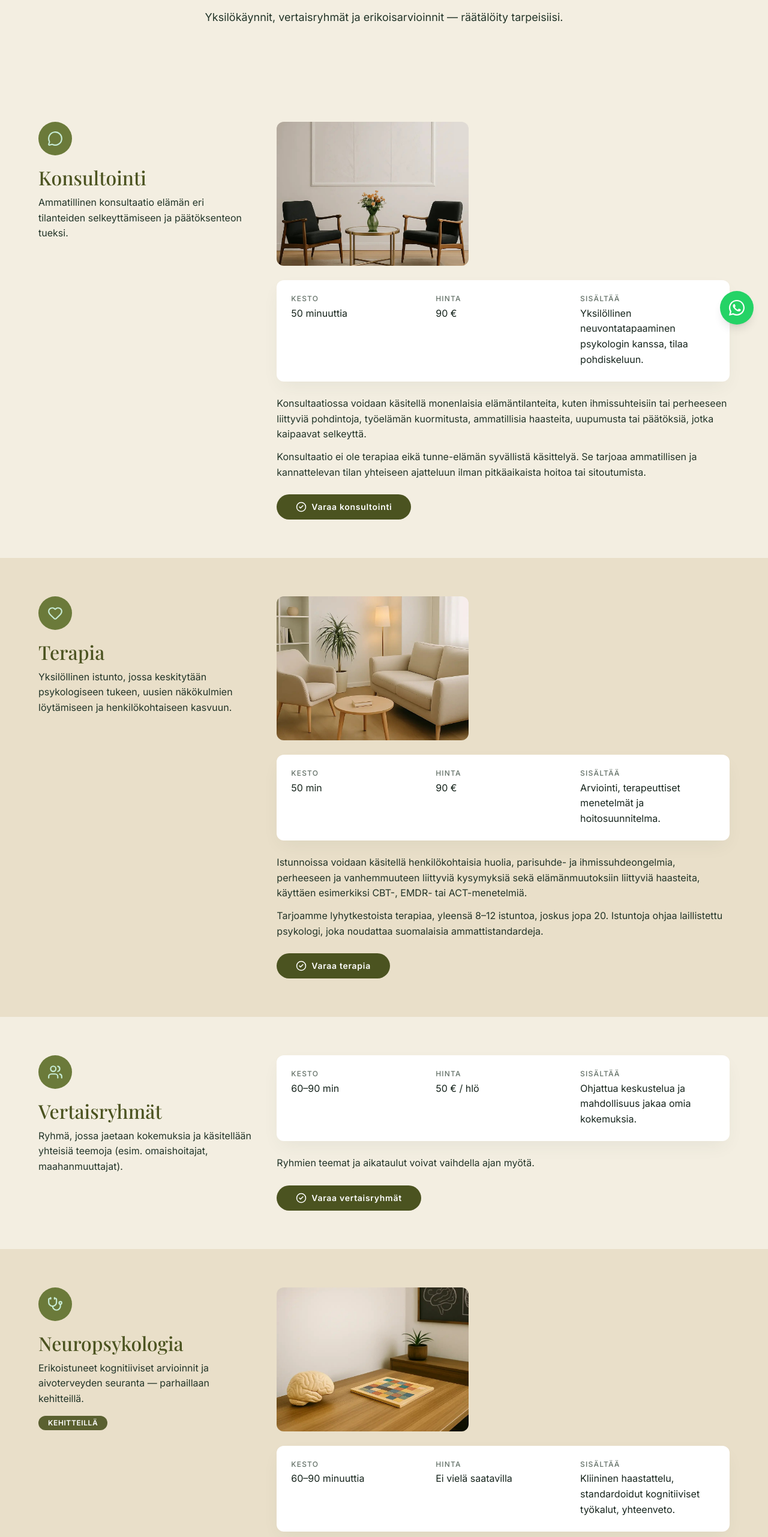
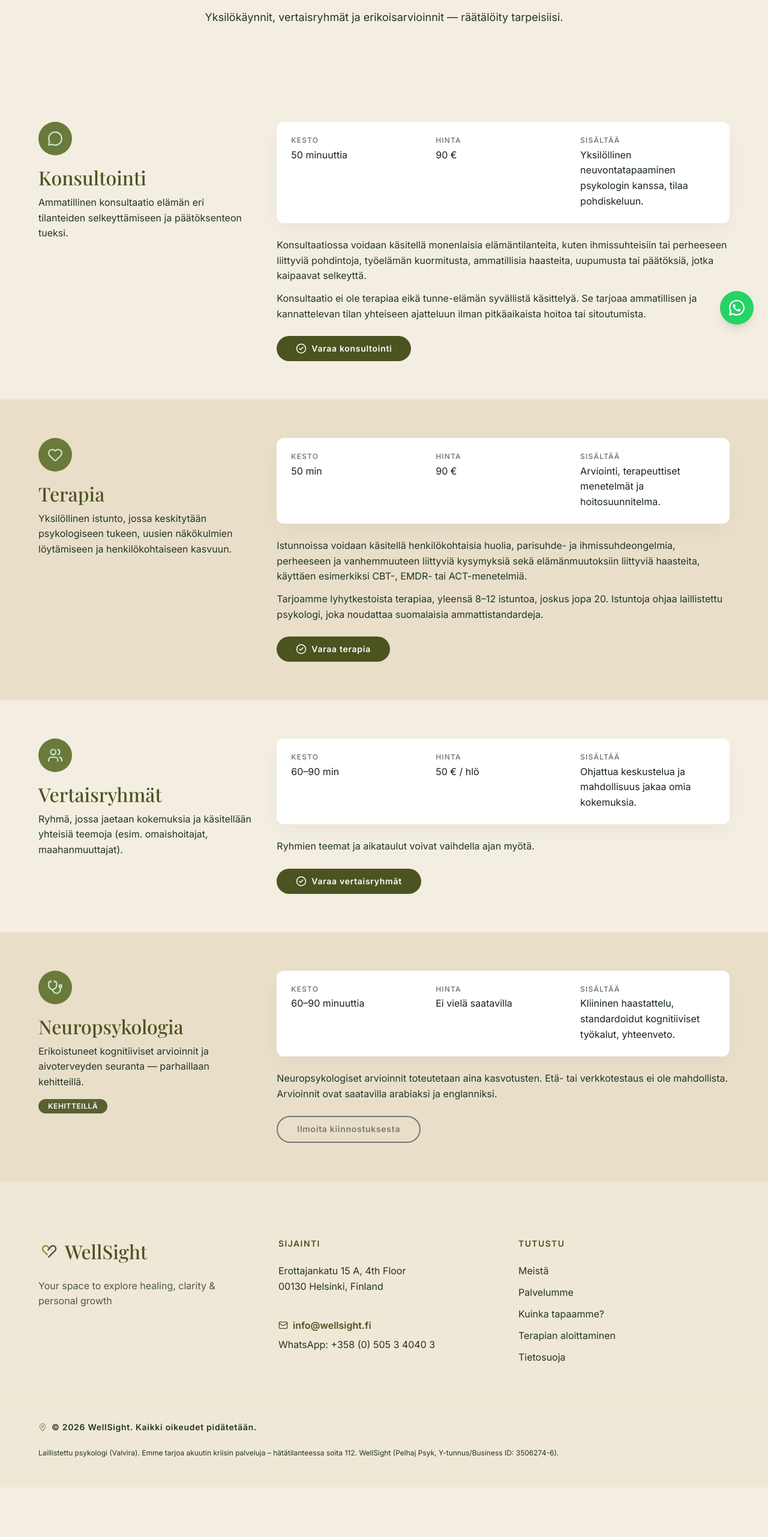
Before and after one commit to hamza-saidi/doctor-cms, a Next.js app: page /fi/our-services in a window 1280 px wide. Shown: the part 235-2797 px from the top of the page at 60% size. After the commit the page ends 2714 px from the top, so only its background shows below. Built offline with nearby package versions, Linux system fonts and the light colour scheme.

Commit message:
Remove per-service images from the Services page (all locales)

```diff
--- a/src/app/ar/our-services/page.tsx
+++ b/src/app/ar/our-services/page.tsx
@@ -2,7 +2,6 @@ import type { Metadata } from "next";
 import Link from "next/link";
 import { Users, Heart, MessageCircle, Stethoscope, CheckCircle2 } from "lucide-react";
 import Reveal from "@/components/Reveal";
-import Photo from "@/components/Photo";
 import { getPageSeo } from "@/lib/pageSeo";
 
 export async function generateMetadata(): Promise<Metadata> {
@@ -13,12 +12,6 @@ export async function generateMetadata(): Promise<Metadata> {
     alternates: { canonical: "/ar/our-services" },
   };
 }
-
-const serviceImages: Record<string, string> = {
-  "الاستشارات": "/images/consultation-room.jpg",
-  "العلاج": "/images/therapy-room-helsinki.jpg",
-  "علم-النفس-العصبي": "/images/neuropsychology-assessment.jpg",
-};
 
 // Maps this page's Arabic slugs to the English Prisma slugs the actual
 // booking form (English-only) reads, so the service pre-selects correctly
@@ -112,13 +105,6 @@ export default function OurServicesPageAr() {
                 )}
               </div>
               <div className="lg:col-span-2 space-y-6">
-                {serviceImages[service.slug] && (
-                  <Photo
-                    src={serviceImages[service.slug]}
-                    alt={`${service.name} في عيادة WellSight بهلسنكي`}
-                    className="hidden md:block aspect-[4/3] rounded-xl w-full max-w-xs"
-                  />
-                )}
                 <div className="grid grid-cols-1 sm:grid-cols-3 gap-4 bg-surface-container-lowest rounded-xl p-6 service-card-shadow">
                   <div>
                     <p className="text-label-md uppercase tracking-widest text-on-surface-variant/70 mb-1">المدة</p>
--- a/src/app/fi/our-services/page.tsx
+++ b/src/app/fi/our-services/page.tsx
@@ -2,7 +2,6 @@ import type { Metadata } from "next";
 import Link from "next/link";
 import { Users, Heart, MessageCircle, Stethoscope, CheckCircle2 } from "lucide-react";
 import Reveal from "@/components/Reveal";
-import Photo from "@/components/Photo";
 import { getPageSeo } from "@/lib/pageSeo";
 
 export async function generateMetadata(): Promise<Metadata> {
@@ -13,12 +12,6 @@ export async function generateMetadata(): Promise<Metadata> {
     alternates: { canonical: "/fi/our-services" },
   };
 }
-
-const serviceImages: Record<string, string> = {
-  konsultointi: "/images/consultation-room.jpg",
-  terapia: "/images/therapy-room-helsinki.jpg",
-  neuropsykologia: "/images/neuropsychology-assessment.jpg",
-};
 
 // Maps this page's Finnish slugs to the English Prisma slugs the actual
 // booking form (English-only) reads, so the service pre-selects correctly
@@ -114,13 +107,6 @@ export default function OurServicesPageFi() {
                 )}
               </div>
               <div className="lg:col-span-2 space-y-6">
-                {serviceImages[service.slug] && (
-                  <Photo
-                    src={serviceImages[service.slug]}
-                    alt={`${service.name} WellSightin vastaanotolla, Helsinki`}
-                    className="hidden md:block aspect-[4/3] rounded-xl w-full max-w-xs"
-                  />
-                )}
                 <div className="grid grid-cols-1 sm:grid-cols-3 gap-4 bg-surface-container-lowest rounded-xl p-6 service-card-shadow">
                   <div>
                     <p className="text-label-md uppercase tracking-widest text-on-surface-variant/70 mb-1">Kesto</p>
--- a/src/app/our-services/page.tsx
+++ b/src/app/our-services/page.tsx
@@ -2,7 +2,6 @@ import type { Metadata } from "next";
 import Link from "next/link";
 import { Users, Heart, MessageCircle, Stethoscope, CheckCircle2 } from "lucide-react";
 import Reveal from "@/components/Reveal";
-import Photo from "@/components/Photo";
 import { prisma } from "@/lib/prisma";
 import { getPageSeo } from "@/lib/pageSeo";
 
@@ -20,12 +19,6 @@ const serviceIcons: Record<string, typeof Users> = {
   therapy: Heart,
   "peer-group": Users,
   neuropsychology: Stethoscope,
-};
-
-const serviceImages: Record<string, string> = {
-  consultation: "/images/consultation-room.jpg",
-  therapy: "/images/therapy-room-helsinki.jpg",
-  neuropsychology: "/images/neuropsychology-assessment.jpg",
 };
 
 export default async function OurServicesPage() {
@@ -72,13 +65,6 @@ export default async function OurServicesPage() {
                 </div>
 
                 <div className="lg:col-span-2 space-y-6">
-                  {serviceImages[service.slug] && (
-                    <Photo
-                      src={serviceImages[service.slug]}
-                      alt={`${service.name} at WellSight, Helsinki`}
-                      className="hidden md:block aspect-[4/3] rounded-xl w-full max-w-xs"
-                    />
-                  )}
                   <div className="grid grid-cols-1 sm:grid-cols-3 gap-4 bg-surface-container-lowest rounded-xl p-6 service-card-shadow">
                     <div>
                       <p className="text-label-md uppercase tracking-widest text-on-surface-variant/70 mb-1">
```
